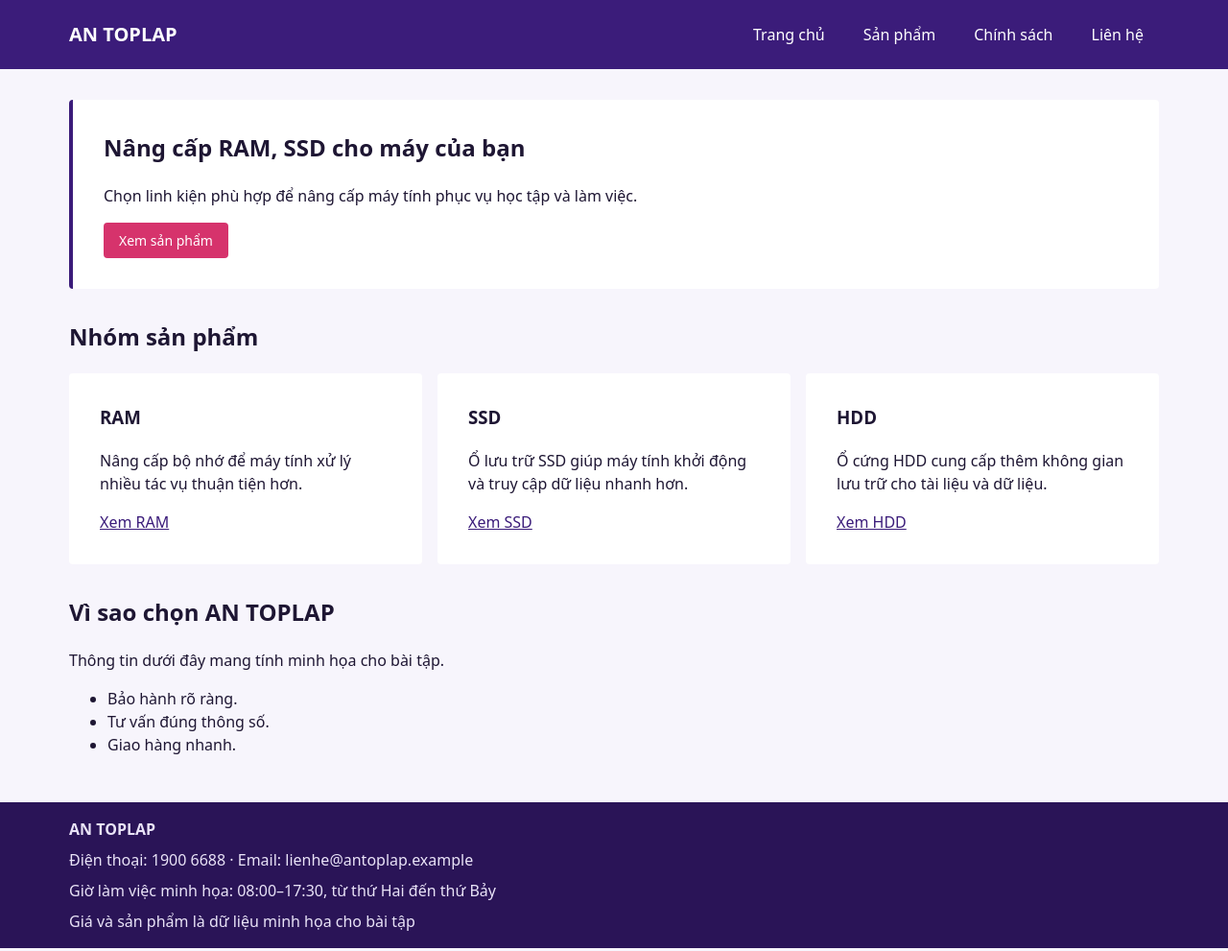
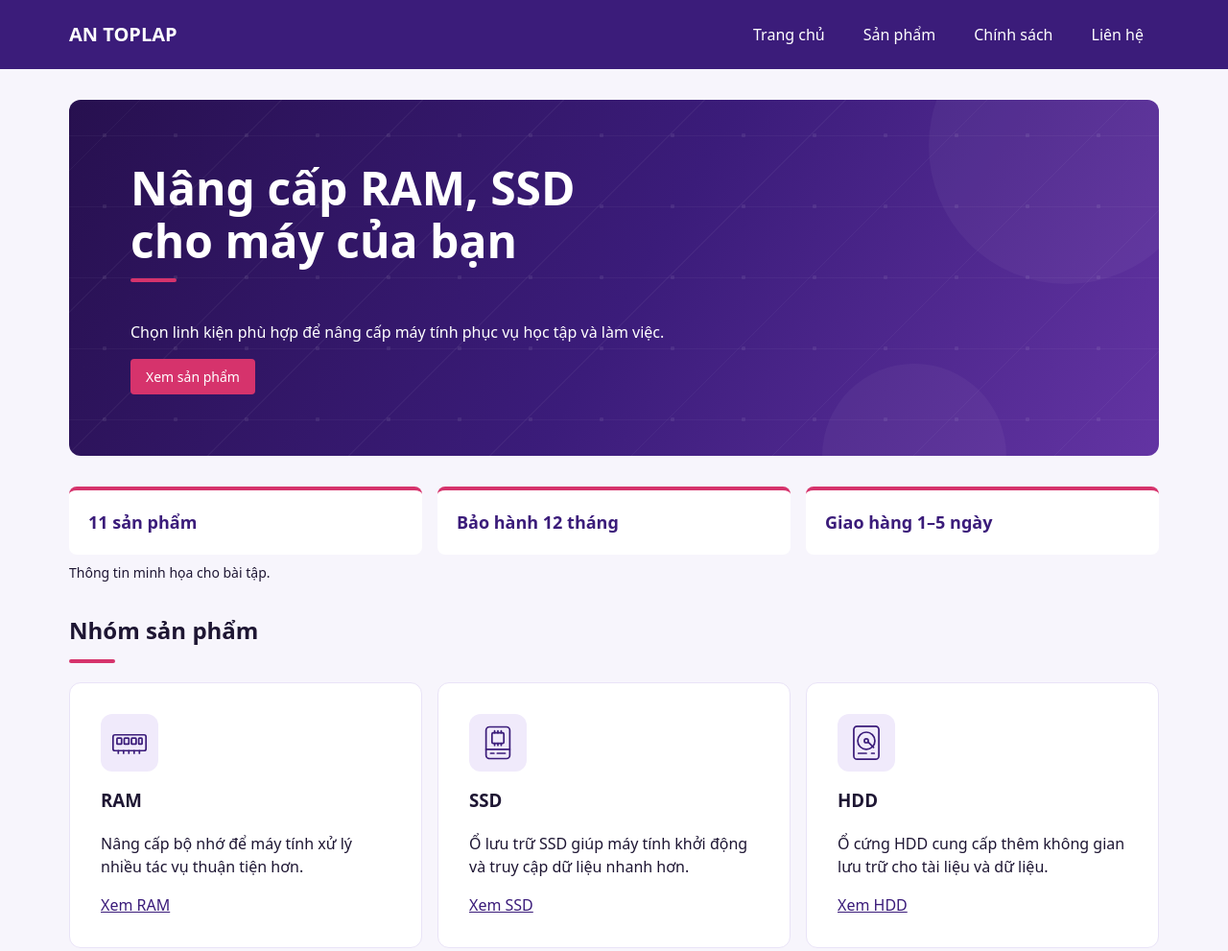
Before and after one commit to phucantran616-droid/a3-an-toplap, a plain HTML site: page index.html in a window 1280 px wide. Shown: the top 991 px of the page at 96% size. Drawn offline with Linux system fonts and the light colour scheme.

Commit message:
Cập nhật giao diện trang chủ

```diff
--- a/index.html
+++ b/index.html
@@ -26,20 +26,49 @@
       <a class="nut" href="san-pham.html">Xem sản phẩm</a>
     </section>
 
+    <section class="thong-ke" aria-label="Thông tin nổi bật">
+      <ul>
+        <li><strong>11 sản phẩm</strong></li>
+        <li><strong>Bảo hành 12 tháng</strong></li>
+        <li><strong>Giao hàng 1–5 ngày</strong></li>
+      </ul>
+      <p>Thông tin minh họa cho bài tập.</p>
+    </section>
+
     <section aria-labelledby="tieu-de-nhom-san-pham">
       <h2 id="tieu-de-nhom-san-pham">Nhóm sản phẩm</h2>
       <div class="cac-nhom-san-pham">
         <article class="nhom-san-pham">
+          <svg class="bieu-tuong-nhom" viewBox="0 0 64 64" fill="none" stroke="currentColor" stroke-width="2.5" stroke-linecap="round" stroke-linejoin="round" aria-hidden="true" focusable="false">
+            <rect x="7" y="20" width="50" height="24" rx="3"></rect>
+            <rect x="13" y="25" width="7" height="9" rx="1"></rect>
+            <rect x="24" y="25" width="7" height="9" rx="1"></rect>
+            <rect x="35" y="25" width="7" height="9" rx="1"></rect>
+            <rect x="46" y="25" width="5" height="9" rx="1"></rect>
+            <path d="M15 44v4m8-4v4m8-4v4m8-4v4m8-4v4"></path>
+          </svg>
           <h3>RAM</h3>
           <p>Nâng cấp bộ nhớ để máy tính xử lý nhiều tác vụ thuận tiện hơn.</p>
           <a href="san-pham.html#ram">Xem RAM</a>
         </article>
         <article class="nhom-san-pham">
+          <svg class="bieu-tuong-nhom" viewBox="0 0 64 64" fill="none" stroke="currentColor" stroke-width="2.5" stroke-linecap="round" stroke-linejoin="round" aria-hidden="true" focusable="false">
+            <rect x="14" y="8" width="36" height="48" rx="5"></rect>
+            <path d="M14 42h36M21 48h5m5 0h12"></path>
+            <rect x="23" y="17" width="18" height="16" rx="2"></rect>
+            <path d="M27 14v3m5-3v3m5-3v3m-10 16v3m5-3v3m5-3v3"></path>
+          </svg>
           <h3>SSD</h3>
           <p>Ổ lưu trữ SSD giúp máy tính khởi động và truy cập dữ liệu nhanh hơn.</p>
           <a href="san-pham.html#ssd">Xem SSD</a>
         </article>
         <article class="nhom-san-pham">
+          <svg class="bieu-tuong-nhom" viewBox="0 0 64 64" fill="none" stroke="currentColor" stroke-width="2.5" stroke-linecap="round" stroke-linejoin="round" aria-hidden="true" focusable="false">
+            <rect x="13" y="7" width="38" height="50" rx="5"></rect>
+            <circle cx="32" cy="29" r="13"></circle>
+            <circle cx="32" cy="29" r="3"></circle>
+            <path d="M35 31l8 8m-3 9h4M20 48h12"></path>
+          </svg>
           <h3>HDD</h3>
           <p>Ổ cứng HDD cung cấp thêm không gian lưu trữ cho tài liệu và dữ liệu.</p>
           <a href="san-pham.html#hdd">Xem HDD</a>
--- a/styles.css
+++ b/styles.css
@@ -132,33 +132,152 @@ main {
   margin-top: var(--khoang-cach-lon);
 }
 
-.banner,
-.nhom-san-pham {
+.trang-chu .banner,
+.trang-chu .nhom-san-pham {
   padding: var(--khoang-cach-lon);
-  border-radius: 0.25rem;
+  border-radius: 0.75rem;
   background-color: var(--mau-sang);
 }
 
-.banner {
-  border-left: 4px solid var(--mau-chu-dao);
+.trang-chu .banner {
+  position: relative;
+  overflow: hidden;
+  padding: clamp(2rem, 5vw, 4rem);
+  color: var(--mau-sang);
+  background-color: var(--mau-chu-dao);
+  background-image:
+    radial-gradient(circle, rgba(255, 255, 255, 0.07) 0 2px, transparent 2.5px),
+    repeating-linear-gradient(0deg, transparent 0 37px, rgba(255, 255, 255, 0.04) 37px 38px, transparent 38px 74px),
+    repeating-linear-gradient(135deg, transparent 0 52px, rgba(255, 255, 255, 0.04) 52px 53px, transparent 53px 104px),
+    linear-gradient(120deg, #27104F 0%, #3B1C7A 52%, #6334A3 100%);
+  background-size: 74px 74px, auto, auto, auto;
 }
 
-.banner h1,
-.nhom-san-pham h3 {
+.trang-chu .banner::before,
+.trang-chu .banner::after {
+  position: absolute;
+  z-index: 0;
+  border-radius: 50%;
+  background-color: rgba(255, 255, 255, 0.04);
+  content: "";
+  pointer-events: none;
+}
+
+.trang-chu .banner::before {
+  top: -6rem;
+  right: -3rem;
+  width: 18rem;
+  height: 18rem;
+}
+
+.trang-chu .banner::after {
+  right: 14%;
+  bottom: -6rem;
+  width: 12rem;
+  height: 12rem;
+}
+
+.trang-chu .banner > * {
+  position: relative;
+  z-index: 1;
+}
+
+.trang-chu .banner h1,
+.trang-chu .nhom-san-pham h3 {
   margin-top: 0;
 }
 
-.cac-nhom-san-pham {
+.trang-chu .banner h1 {
+  max-width: 19ch;
+  font-size: clamp(1.8rem, 4vw, 3rem);
+  line-height: 1.15;
+}
+
+.trang-chu .banner p {
+  max-width: 42rem;
+}
+
+.trang-chu .banner .nut:focus-visible {
+  outline-color: var(--mau-sang);
+}
+
+.trang-chu > section > h1::after,
+.trang-chu > section > h2::after {
+  display: block;
+  width: 3rem;
+  height: 4px;
+  margin-top: 0.75rem;
+  border-radius: 999px;
+  background-color: var(--mau-nut);
+  content: "";
+}
+
+.trang-chu .thong-ke ul {
+  display: grid;
+  grid-template-columns: repeat(3, minmax(0, 1fr));
+  gap: var(--khoang-cach-vua);
+  margin: 0;
+  padding: 0;
+  list-style: none;
+}
+
+.trang-chu .thong-ke li {
+  padding: 1.25rem;
+  border-top: 4px solid var(--mau-nut);
+  border-radius: 0.5rem;
+  background-color: var(--mau-sang);
+  color: var(--mau-chu-dao);
+  font-size: 1.125rem;
+}
+
+.trang-chu .thong-ke p {
+  margin: 0.5rem 0 0;
+  font-size: 0.875rem;
+}
+
+.trang-chu .cac-nhom-san-pham {
   display: flex;
   gap: var(--khoang-cach-vua);
 }
 
-.nhom-san-pham {
+.trang-chu .nhom-san-pham {
   flex: 1;
+  min-width: 0;
+  border: 1px solid var(--mau-chu-chan-trang);
+  transition: transform 0.25s ease, box-shadow 0.25s ease, border-color 0.25s ease;
 }
 
-.nhom-san-pham a {
+.trang-chu .nhom-san-pham:hover,
+.trang-chu .nhom-san-pham:focus-within {
+  transform: translateY(-6px);
+  border-color: var(--mau-nut);
+  box-shadow: 0 12px 24px rgba(59, 28, 122, 0.16);
+}
+
+.trang-chu .bieu-tuong-nhom {
+  display: block;
+  width: 3.75rem;
+  height: 3.75rem;
+  margin-bottom: var(--khoang-cach-vua);
+  padding: 0.5rem;
+  border-radius: 0.75rem;
+  background-color: #F0EAFB;
   color: var(--mau-chu-dao);
+}
+
+.trang-chu .nhom-san-pham a {
+  color: var(--mau-chu-dao);
+}
+
+@media (prefers-reduced-motion: reduce) {
+  .trang-chu .nhom-san-pham {
+    transition: none;
+  }
+
+  .trang-chu .nhom-san-pham:hover,
+  .trang-chu .nhom-san-pham:focus-within {
+    transform: none;
+  }
 }
 
 .trang-san-pham h1 {
@@ -386,12 +505,16 @@ img {
     padding: var(--khoang-cach-vua) min(1rem, 4vw);
   }
 
-  .banner,
-  .nhom-san-pham {
+  .trang-chu .banner,
+  .trang-chu .nhom-san-pham {
     padding: var(--khoang-cach-vua);
   }
 
-  .cac-nhom-san-pham {
+  .trang-chu .thong-ke ul {
+    grid-template-columns: minmax(0, 1fr);
+  }
+
+  .trang-chu .cac-nhom-san-pham {
     flex-direction: column;
   }
 
@@ -415,8 +538,8 @@ img {
 }
 
 @media (max-width: 480px) {
-  .banner,
-  .nhom-san-pham,
+  .trang-chu .banner,
+  .trang-chu .nhom-san-pham,
   .the-san-pham {
     padding: min(1rem, 4vw);
   }
```
